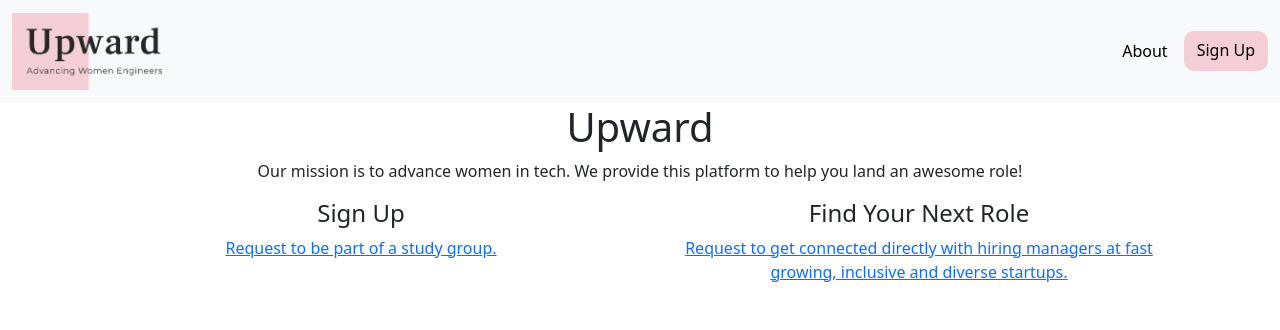
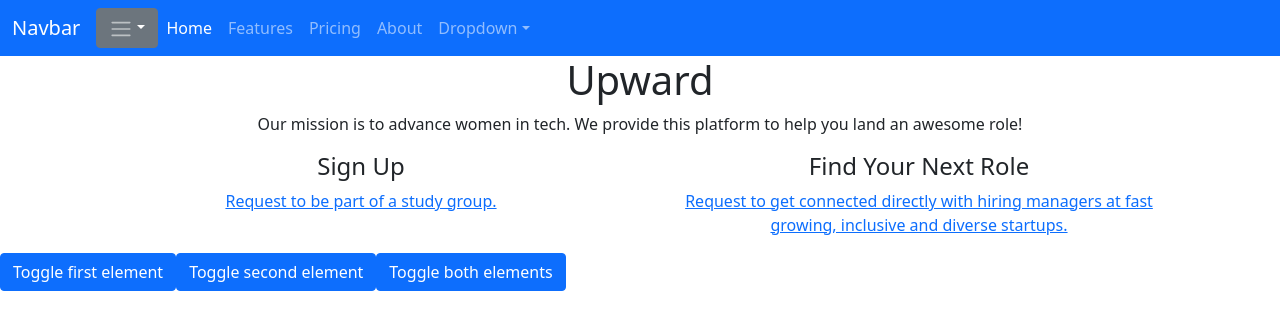
Before and after one commit to upward-dev/Upward, a Next.js app: page / in a window 1280 px wide. Shown: the top 330 px of the page. Built offline with nearby package versions, Linux system fonts and the light colour scheme.

Commit message:
testing cdn links

```diff
--- a/components/Layout.tsx
+++ b/components/Layout.tsx
@@ -8,6 +8,30 @@
       <Nav />
       <div>
         <main>{children}</main>
+
+        <p>
+  <a class="btn btn-primary" data-toggle="collapse" href="#multiCollapseExample1" role="button" aria-expanded="false" aria-controls="multiCollapseExample1">Toggle first element</a>
+  <button class="btn btn-primary" type="button" data-toggle="collapse" data-target="#multiCollapseExample2" aria-expanded="false" aria-controls="multiCollapseExample2">Toggle second element</button>
+  <button class="btn btn-primary" type="button" data-toggle="collapse" data-target=".multi-collapse" aria-expanded="false" aria-controls="multiCollapseExample1 multiCollapseExample2">Toggle both elements</button>
+</p>
+<div class="row">
+  <div class="col">
+    <div class="collapse multi-collapse" id="multiCollapseExample1">
+      <div class="card card-body">
+        Anim pariatur cliche reprehenderit, enim eiusmod high life accusamus terry richardson ad squid. Nihil anim keffiyeh helvetica, craft beer labore wes anderson cred nesciunt sapiente ea proident.
+      </div>
+    </div>
+  </div>
+  <div class="col">
+    <div class="collapse multi-collapse" id="multiCollapseExample2">
+      <div class="card card-body">
+        Anim pariatur cliche reprehenderit, enim eiusmod high life accusamus terry richardson ad squid. Nihil anim keffiyeh helvetica, craft beer labore wes anderson cred nesciunt sapiente ea proident.
+      </div>
+    </div>
+  </div>
+</div>
+
+
       </div>
     </>
   )
--- a/components/Nav.tsx
+++ b/components/Nav.tsx
@@ -2,8 +2,55 @@
 
 const Nav = () => {
   return (
+    <nav class="navbar navbar-expand-lg navbar-dark bg-primary">
+  <div class="container-fluid">
+    <a class="navbar-brand" href="#">Navbar</a>
 
-<nav className="navbar  navbar-light bg-light">
+
+  <button class="btn btn-secondary dropdown-toggle" type="button" id="dropdownMenuButton" data-toggle="dropdown" aria-haspopup="true" aria-expanded="false">
+{/*
+    <button class="btn btn-secondary dropdown-toggl" type="button" data-bs-toggle="collapse" data-bs-target="#navbarColor01" > */}
+      <span class="navbar-toggler-icon"></span>
+    </button>
+
+    <div class="collapse navbar-collapse" id="navbarColor01">
+      <ul class="navbar-nav me-auto">
+        <li class="nav-item">
+          <a class="nav-link active" href="#">Home
+            <span class="visually-hidden">(current)</span>
+          </a>
+        </li>
+        <li class="nav-item">
+          <a class="nav-link" href="#">Features</a>
+        </li>
+        <li class="nav-item">
+          <a class="nav-link" href="#">Pricing</a>
+        </li>
+        <li class="nav-item">
+          <a class="nav-link" href="#">About</a>
+        </li>
+        <li class="nav-item dropdown">
+          <a class="nav-link dropdown-toggle" data-bs-toggle="dropdown" href="#" role="button" aria-haspopup="true" aria-expanded="false">Dropdown</a>
+          <div class="dropdown-menu">
+            <a class="dropdown-item" href="#">Action</a>
+            <a class="dropdown-item" href="#">Another action</a>
+            <a class="dropdown-item" href="#">Something else here</a>
+            <div class="dropdown-divider"></div>
+            <a class="dropdown-item" href="#">Separated link</a>
+          </div>
+        </li>
+      </ul>
+    </div>
+  </div>
+</nav>
+
+
+  )
+}
+
+export default Nav
+
+{/* <nav className="navbar  navbar-light bg-light">
   <div className="container-fluid">
       <a className="navbar-brand" href="/">
           <img src="/upward-logo.png" width="150" alt="upward-logo"></img>
@@ -16,24 +63,20 @@
     </button> */}
 
     {/* <div className="collapse navbar-collapse" id="navbarColor03"> */}
-      <ul className="nav justify-content-end">
-        <li className="nav-item">
-           <a style={{color: "black"}} className="nav-link" href="/about">About</a>
-        </li>
-        <li style={{backgroundColor:"#f3ced6",  borderRadius:10}}>
-        <a
-          href="https://docs.google.com/forms/d/e/1FAIpQLSe5XunCtzemmzIZK9VTRMgoueC4_9Q8Ay1PycGxEa5uXgCjNg/viewform"
-          className="btn btn- active"
-          style={{color: "black"}}
-          >
-          <i className="glyphicon-floppy-disk" aria-hidden="true"></i> Sign Up
-        </a>
-    </li>
-      </ul>
-    </div>
-  {/* </div> */}
-</nav>
-  )
-}
-
-export default Nav
+    //   <ul className="nav justify-content-end">
+    //     <li className="nav-item">
+    //        <a style={{color: "black"}} className="nav-link" href="/about">About</a>
+    //     </li>
+    //     <li style={{backgroundColor:"#f3ced6",  borderRadius:10}}>
+    //     <a
+    //       href="https://docs.google.com/forms/d/e/1FAIpQLSe5XunCtzemmzIZK9VTRMgoueC4_9Q8Ay1PycGxEa5uXgCjNg/viewform"
+    //       className="btn btn- active"
+    //       style={{color: "black"}}
+    //       >
+    //       <i className="glyphicon-floppy-disk" aria-hidden="true"></i> Sign Up
+    //     </a>
+    // </li>
+    //   </ul>
+    // </div>
+  {/* </div>
+</nav>  */}
--- a/pages/_app.tsx
+++ b/pages/_app.tsx
@@ -3,6 +3,7 @@
 import "../styles/index.scss"
 import "../styles/globals.scss";
 import 'bootstrap/dist/css/bootstrap.min.css';
+
 
 
 function MyApp({ Component, pageProps }) {
@@ -12,8 +13,9 @@
         <title>Upward</title>
         <meta name="description" content="Advancing women in tech" />
         <link rel="icon" href="/upward-logo.png" />
-        {/* <script src="https://cdn.jsdelivr.net/npm/bootstrap@5.0.1/dist/js/bootstrap.bundle.min.js"
-          integrity="undefined" crossOrigin="anonymous"></script>        */}
+        <script src="https://code.jquery.com/jquery-3.5.1.slim.min.js" integrity="sha384-DfXdz2htPH0lsSSs5nCTpuj/zy4C+OGpamoFVy38MVBnE+IbbVYUew+OrCXaRkfj" crossorigin="anonymous"></script>
+        <script src="https://cdn.jsdelivr.net/npm/popper.js@1.16.1/dist/umd/popper.min.js" integrity="sha384-9/reFTGAW83EW2RDu2S0VKaIzap3H66lZH81PoYlFhbGU+6BZp6G7niu735Sk7lN" crossorigin="anonymous"></script>
+        <script src="https://cdn.jsdelivr.net/npm/bootstrap@4.5.3/dist/js/bootstrap.min.js" integrity="sha384-w1Q4orYjBQndcko6MimVbzY0tgp4pWB4lZ7lr30WKz0vr/aWKhXdBNmNb5D92v7s" crossorigin="anonymous"></script>
       </Head>
       <Component {...pageProps} />
     </Layout>
```
Also changed, not shown: 1 other file (tests, documents, lock files or other folders).
